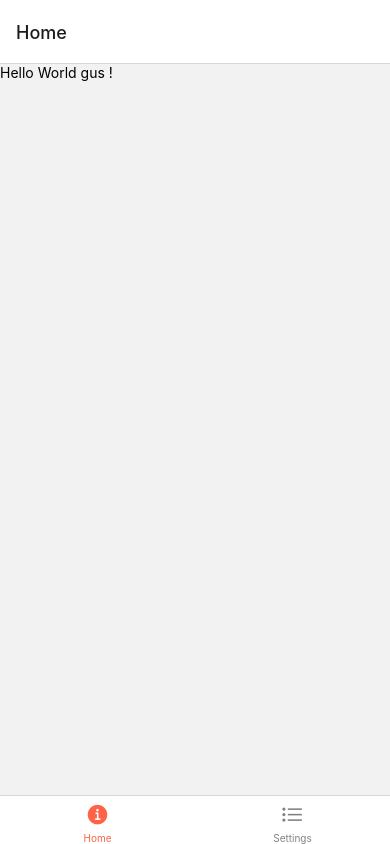
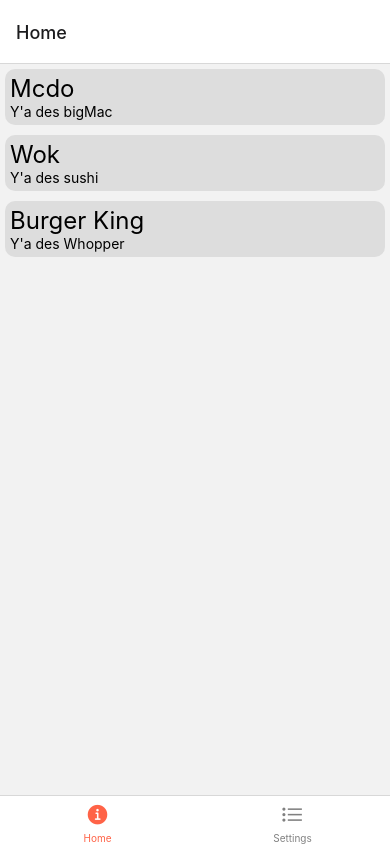
Before and after one commit to HandyS11/React-Eat, a React Native app in the folder Sources/: screen /Home in a window 390 px wide. Built offline with nearby package versions, Linux system fonts and the light colour scheme.

Commit message:
elements

```diff
--- /dev/null
+++ b/Sources/components/RestaurantCard.tsx
@@ -0,0 +1,24 @@
+import React from 'react';
+import {StyleSheet, Text, View} from 'react-native';
+import Restaurant from '../model/Restaurant';
+
+export function RestaurantCard(item: Restaurant){
+  return(
+    <View style={styles.container}>
+      <Text style={styles.title}>{item.name}</Text>
+      <Text>{item.description}</Text>
+    </View>
+  )
+}
+
+const styles = StyleSheet.create({
+  container: {
+    backgroundColor: '#ddd',
+    margin: 5,
+    padding: 5,
+    borderRadius: 10
+  },
+  title: {
+    fontSize: 24
+  },
+});
--- a/Sources/components/RestaurantList.tsx
+++ b/Sources/components/RestaurantList.tsx
@@ -0,0 +1,19 @@
+import React from 'react';
+import {FlatList, StyleSheet, Text, View} from 'react-native';
+import { RestaurantCard } from './RestaurantCard';
+import Restaurant from '../model/Restaurant';
+
+export function RestaurantList() {
+  return (
+    <View>
+      <FlatList
+        data={[
+          {name: 'Mcdo', description: 'Y\'a des bigMac'},
+          {name: 'Wok', description: 'Y\'a des sushi'},
+          {name: 'Burger King', description: 'Y\'a des Whopper'},
+        ]}
+        renderItem={({item}) => RestaurantCard(item)}
+      />
+    </View>
+  );
+}
--- a/Sources/model/Restaurant.ts
+++ b/Sources/model/Restaurant.ts
@@ -0,0 +1,6 @@
+type Restaurant = {
+  name: String
+  description: String
+}
+
+export default Restaurant
--- a/Sources/screens/HomeScreen.tsx
+++ b/Sources/screens/HomeScreen.tsx
@@ -1,10 +1,11 @@
 import React from "react";
 import { View, Text } from "react-native";
+import { RestaurantList } from "../components/RestaurantList";
 
 export function HomeScreen() {
   return(
     <View>
-      <Text>Hello World gus !</Text>
+      <RestaurantList/>
     </View>
   )
 }
```
